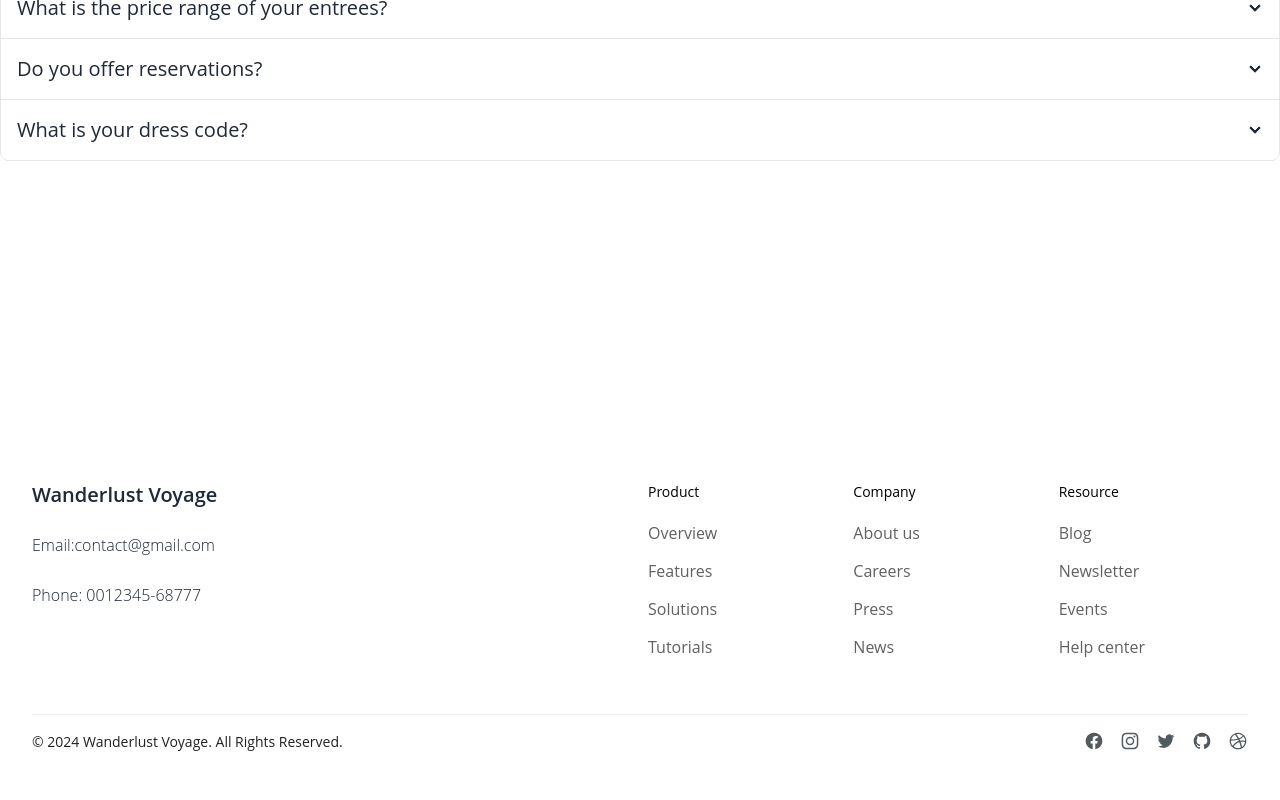
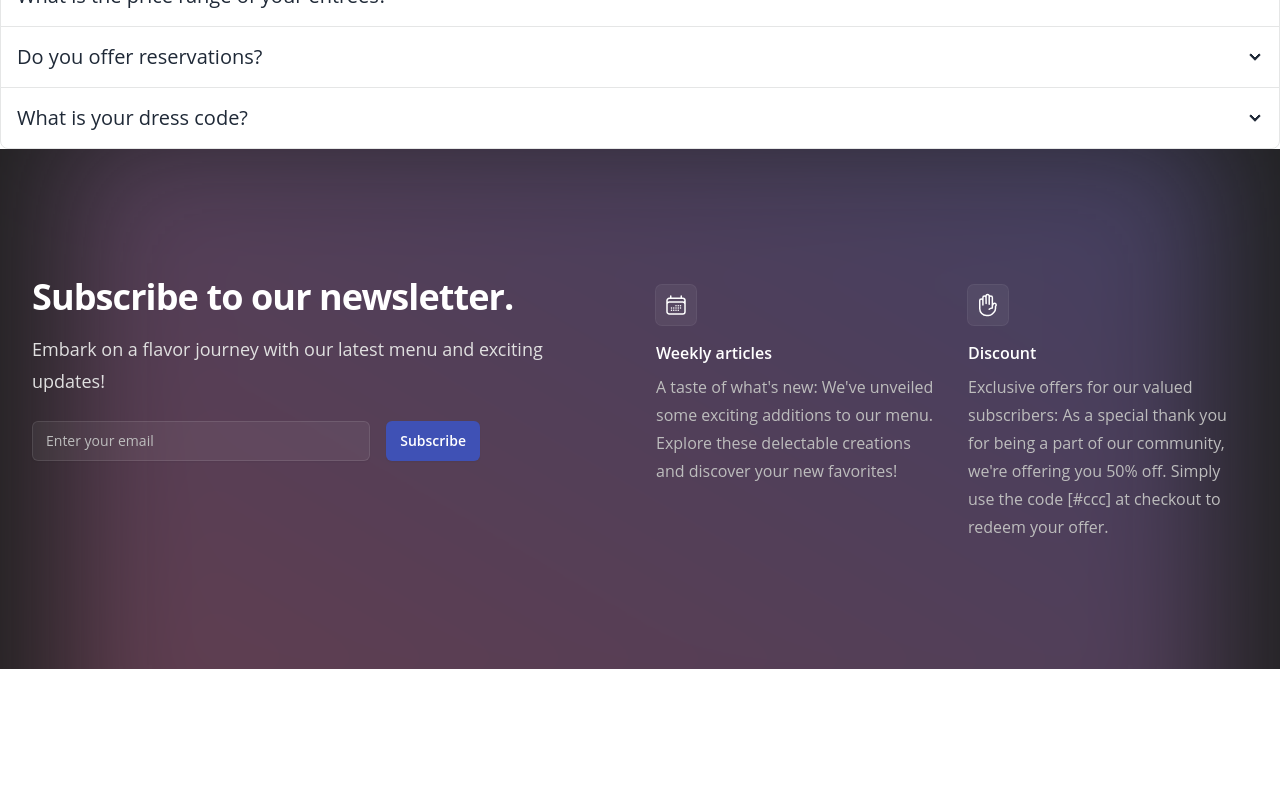
Before and after one commit to SakhawatHossen-coder/wonder-fork-restaurant, a React (Vite) app: page / in a window 1280 px wide. Shown: the part 1420-2220 px from the top of the page. Before the commit the page ends 2188 px from the top, so only its background shows below. Built offline with nearby package versions, Linux system fonts and the light colour scheme; no server answers.

Commit message:
newsletter section added

```diff
--- a/src/components/Footer.jsx
+++ b/src/components/Footer.jsx
@@ -22,11 +22,11 @@ const currentYear = new Date().getFullYear();
 
 const Footer = () => {
   return (
-    <footer className="relative w-full mt-[20rem]">
+    <footer className="relative w-full mt-[12rem]">
       <div className="mx-auto w-full max-w-7xl px-8">
         <div className="grid grid-cols-1 justify-between gap-4 md:grid-cols-2">
           <Typography variant="h5" className="mb-6 jost">
-            Wanderlust Voyage
+            The Wandering Fork
             <Typography variant="paragraph" className="my-6 pop">
               <span>{/* <MdMail /> */}</span>
               Email:contact@gmail.com
--- /dev/null
+++ b/src/components/Newsletter.jsx
@@ -0,0 +1,107 @@
+import React from "react";
+
+const Newsletter = () => {
+  return (
+    <>
+      <div className="relative isolate overflow-hidden bg-gray-900 py-16 sm:py-24 lg:py-32">
+        <div className="mx-auto max-w-7xl px-6 lg:px-8">
+          <div className="mx-auto grid max-w-2xl grid-cols-1 gap-x-8 gap-y-16 lg:max-w-none lg:grid-cols-2">
+            <div className="max-w-xl lg:max-w-lg">
+              <h2 className="text-3xl font-bold tracking-tight text-white sm:text-4xl">
+                Subscribe to our newsletter.
+              </h2>
+              <p className="mt-4 text-lg leading-8 text-gray-300">
+                Embark on a flavor journey with our latest menu and exciting
+                updates!
+              </p>
+              <div className="mt-6 flex max-w-md gap-x-4">
+                <label for="email-address" className="sr-only">
+                  Email address
+                </label>
+                <input
+                  id="email-address"
+                  name="email"
+                  type="email"
+                  autocomplete="email"
+                  required
+                  className="min-w-0 flex-auto rounded-md border-0 bg-white/5 px-3.5 py-2 text-white shadow-sm ring-1 ring-inset ring-white/10 focus:ring-2 focus:ring-inset focus:ring-indigo-500 sm:text-sm sm:leading-6"
+                  placeholder="Enter your email"
+                />
+                <button
+                  type="submit"
+                  className="flex-none rounded-md bg-indigo-500 px-3.5 py-2.5 text-sm font-semibold text-white shadow-sm hover:bg-indigo-400 focus-visible:outline focus-visible:outline-2 focus-visible:outline-offset-2 focus-visible:outline-indigo-500"
+                >
+                  Subscribe
+                </button>
+              </div>
+            </div>
+            <dl className="grid grid-cols-1 gap-x-8 gap-y-10 sm:grid-cols-2 lg:pt-2">
+              <div className="flex flex-col items-start">
+                <div className="rounded-md bg-white/5 p-2 ring-1 ring-white/10">
+                  <svg
+                    className="h-6 w-6 text-white"
+                    fill="none"
+                    viewBox="0 0 24 24"
+                    stroke-width="1.5"
+                    stroke="currentColor"
+                    aria-hidden="true"
+                  >
+                    <path
+                      stroke-linecap="round"
+                      stroke-linejoin="round"
+                      d="M6.75 3v2.25M17.25 3v2.25M3 18.75V7.5a2.25 2.25 0 012.25-2.25h13.5A2.25 2.25 0 0121 7.5v11.25m-18 0A2.25 2.25 0 005.25 21h13.5A2.25 2.25 0 0021 18.75m-18 0v-7.5A2.25 2.25 0 015.25 9h13.5A2.25 2.25 0 0121 11.25v7.5m-9-6h.008v.008H12v-.008zM12 15h.008v.008H12V15zm0 2.25h.008v.008H12v-.008zM9.75 15h.008v.008H9.75V15zm0 2.25h.008v.008H9.75v-.008zM7.5 15h.008v.008H7.5V15zm0 2.25h.008v.008H7.5v-.008zm6.75-4.5h.008v.008h-.008v-.008zm0 2.25h.008v.008h-.008V15zm0 2.25h.008v.008h-.008v-.008zm2.25-4.5h.008v.008H16.5v-.008zm0 2.25h.008v.008H16.5V15z"
+                    />
+                  </svg>
+                </div>
+                <dt className="mt-4 font-semibold text-white">
+                  Weekly articles
+                </dt>
+                <dd className="mt-2 leading-7 text-gray-400">
+                  A taste of what's new: We've unveiled some exciting additions
+                  to our menu. Explore these delectable creations and discover
+                  your new favorites!
+                </dd>
+              </div>
+              <div className="flex flex-col items-start">
+                <div className="rounded-md bg-white/5 p-2 ring-1 ring-white/10">
+                  <svg
+                    className="h-6 w-6 text-white"
+                    fill="none"
+                    viewBox="0 0 24 24"
+                    stroke-width="1.5"
+                    stroke="currentColor"
+                    aria-hidden="true"
+                  >
+                    <path
+                      stroke-linecap="round"
+                      stroke-linejoin="round"
+                      d="M10.05 4.575a1.575 1.575 0 10-3.15 0v3m3.15-3v-1.5a1.575 1.575 0 013.15 0v1.5m-3.15 0l.075 5.925m3.075.75V4.575m0 0a1.575 1.575 0 013.15 0V15M6.9 7.575a1.575 1.575 0 10-3.15 0v8.175a6.75 6.75 0 006.75 6.75h2.018a5.25 5.25 0 003.712-1.538l1.732-1.732a5.25 5.25 0 001.538-3.712l.003-2.024a.668.668 0 01.198-.471 1.575 1.575 0 10-2.228-2.228 3.818 3.818 0 00-1.12 2.687M6.9 7.575V12m6.27 4.318A4.49 4.49 0 0116.35 15m.002 0h-.002"
+                    />
+                  </svg>
+                </div>
+                <dt className="mt-4 font-semibold text-white">Discount</dt>
+                <dd className="mt-2 leading-7 text-gray-400">
+                  Exclusive offers for our valued subscribers: As a special
+                  thank you for being a part of our community, we're offering
+                  you 50% off. Simply use the code [#ccc] at checkout to redeem
+                  your offer.
+                </dd>
+              </div>
+            </dl>
+          </div>
+        </div>
+        <div
+          className="absolute left-1/2 top-0 -z-10 -translate-x-1/2 blur-3xl xl:-top-6"
+          aria-hidden="true"
+        >
+          <div
+            className="aspect-[1155/678] w-[72.1875rem] bg-gradient-to-tr from-[#ff80b5] to-[#9089fc] opacity-30"
+            clipPath="polygon(74.1% 44.1%, 100% 61.6%, 97.5% 26.9%, 85.5% 0.1%, 80.7% 2%, 72.5% 32.5%, 60.2% 62.4%, 52.4% 68.1%, 47.5% 58.3%, 45.2% 34.5%, 27.5% 76.7%, 0.1% 64.9%, 17.9% 100%, 27.6% 76.8%, 76.1% 97.7%, 74.1% 44.1%)"
+          ></div>
+        </div>
+      </div>
+    </>
+  );
+};
+
+export default Newsletter;
--- a/src/components/TopFoodCard.jsx
+++ b/src/components/TopFoodCard.jsx
@@ -28,9 +28,6 @@ const TopFoodCard = ({ food }) => {
         <Typography variant="h5" color="blue-gray" className="mb-2">
           Price $:{price}
         </Typography>
-        <Typography variant="h5" color="blue-gray" className="mb-2">
-          Quantity :{quantity}
-        </Typography>
       </CardBody>
       <CardFooter className="pt-0">
         <Link to={`/addfood/${_id}`}>
--- a/src/pages/Home.jsx
+++ b/src/pages/Home.jsx
@@ -2,6 +2,7 @@ import React from "react";
 import Banner from "../components/Banner";
 import Faq from "../components/Faq";
 import TopFoodSection from "../components/TopFoodSection";
+import Newsletter from "../components/Newsletter";
 
 const Home = () => {
   return (
@@ -10,8 +11,9 @@ const Home = () => {
       {/* Top Food */}
       <TopFoodSection />
       {/* FAQ */}
-      <div className="my-10">
+      <div className="my-6">
         <Faq />
+        <Newsletter />
       </div>
     </div>
   );
```
